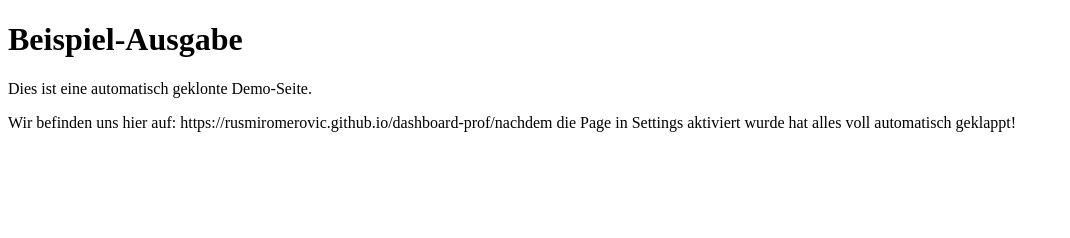
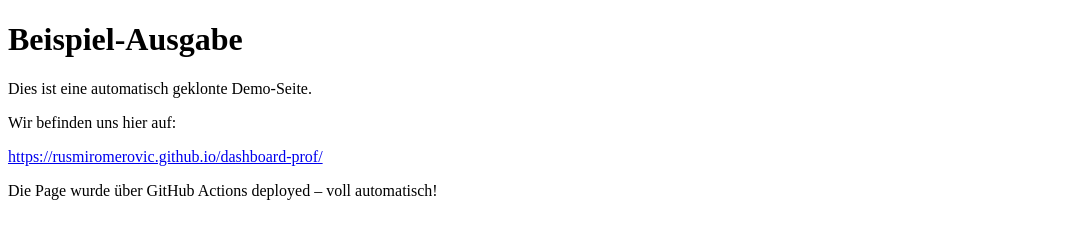
Before and after one commit to RusmirOmerovic/dashboard-prof, a plain HTML site: page index.html in a window 1280 px wide. Shown: the whole page, without its empty margins (0-1070 px from the left). Drawn offline with Linux system fonts and the light colour scheme.

Commit message:
Link korrigiert, in <a></a>

```diff
--- a/index.html
+++ b/index.html
@@ -7,6 +7,13 @@
 <body>
   <h1>Beispiel-Ausgabe</h1>
   <p id="output">Dies ist eine automatisch geklonte Demo-Seite.</p>
-  <p>Wir befinden uns hier auf: <href>https://rusmiromerovic.github.io/dashboard-prof/</href>nachdem die Page in Settings aktiviert wurde hat alles voll automatisch geklappt!</p>
+  <p>Wir befinden uns hier auf:</p>
+<p>
+  <a href="https://rusmiromerovic.github.io/dashboard-prof/" target="_blank">
+    https://rusmiromerovic.github.io/dashboard-prof/
+  </a>
+</p>
+<p>Die Page wurde über GitHub Actions deployed – voll automatisch!</p>
+
 </body>
 </html>
```
